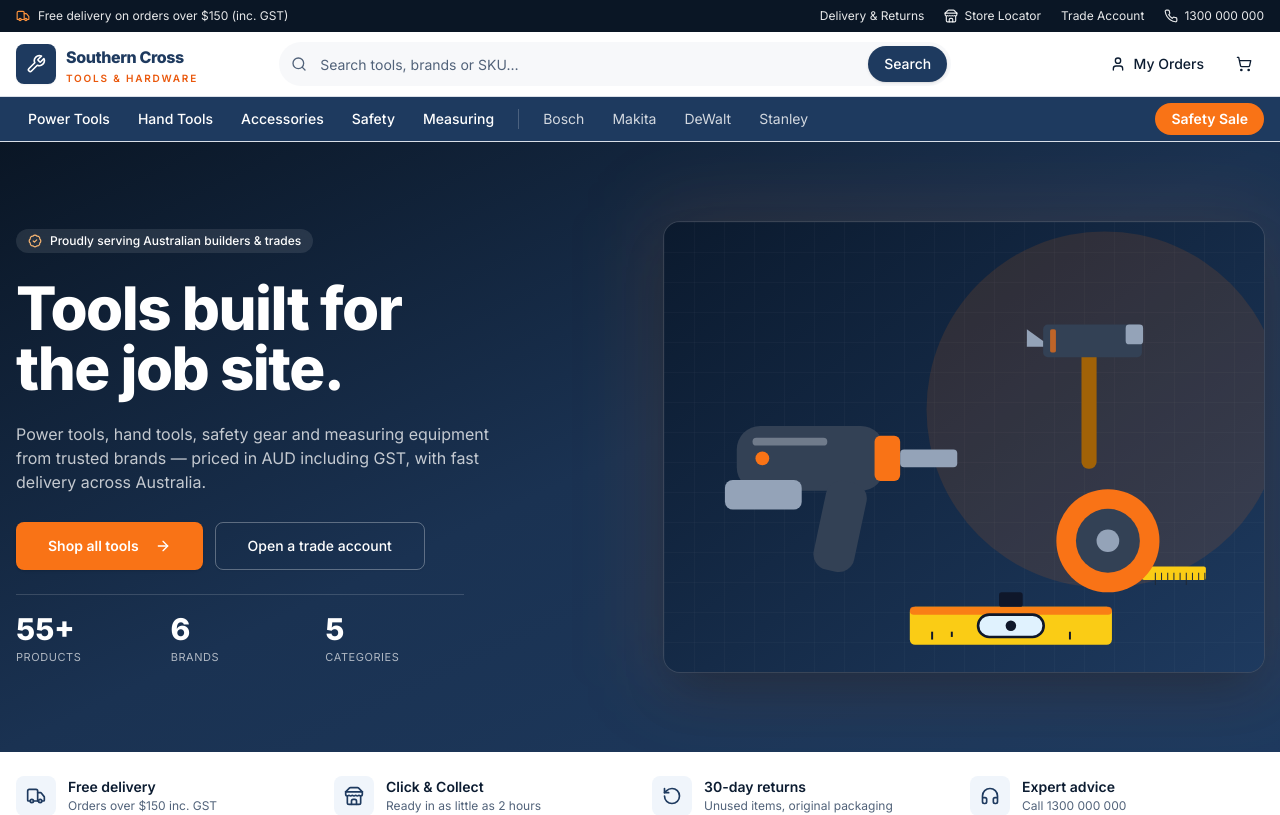
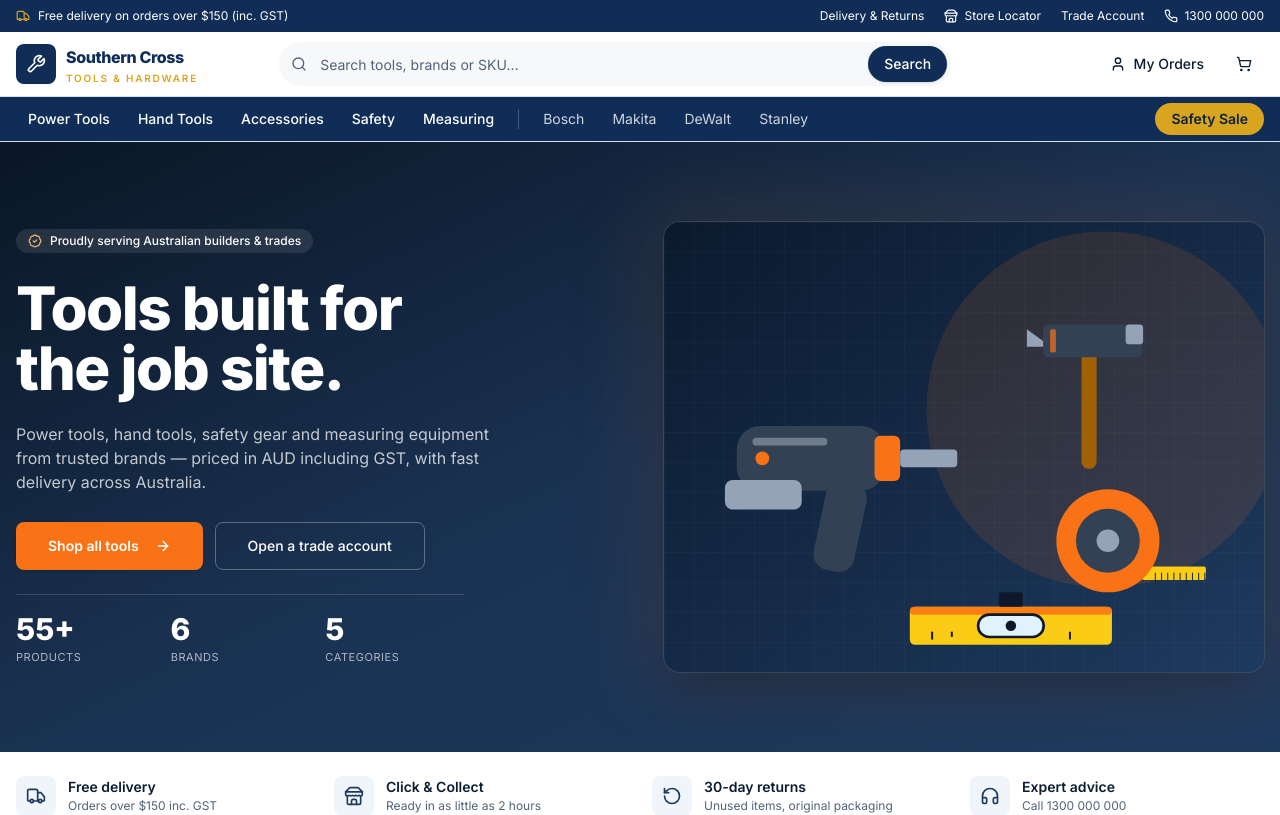
Before and after one commit to biplobcoder-ops/shopos, a Next.js app: page / in a window 1280 px wide. Shown: the top 815 px of the page. Built offline with nearby package versions, Linux system fonts and the light colour scheme.

Commit message:
Refactor navbar styles and update links

```diff
--- a/components/website/navbar.tsx
+++ b/components/website/navbar.tsx
@@ -62,23 +62,30 @@
 
   return (
     <>
-      {/* Utility bar */}
-      <div className="bg-brand-950 text-white/90 text-[11px] md:text-xs">
+      {/* Utility bar — deep navy background */}
+      <div className="bg-primary text-primary-foreground text-[11px] md:text-xs">
         <div className="container mx-auto flex h-8 items-center justify-between gap-4">
           <div className="flex items-center gap-2 truncate">
-            <Truck className="h-3.5 w-3.5 text-safety-400 shrink-0" />
+            <Truck className="h-3.5 w-3.5 text-accent shrink-0" />
             <span className="truncate">
               Free delivery on orders over ${FREE_DELIVERY_THRESHOLD} (inc. GST)
             </span>
           </div>
           <div className="hidden md:flex items-center gap-5">
-            <Link href="/help" className="hover:text-white">Delivery &amp; Returns</Link>
-            <Link href="/contact" className="inline-flex items-center gap-1.5 hover:text-white">
+            <Link href="/help" className="hover:text-accent transition-colors">
+              Delivery &amp; Returns
+            </Link>
+            <Link href="/contact" className="inline-flex items-center gap-1.5 hover:text-accent transition-colors">
               <Store className="h-3.5 w-3.5" />
               Store Locator
             </Link>
-            <Link href="/register" className="hover:text-white">Trade Account</Link>
-            <a href={`tel:${SUPPORT_PHONE_DISPLAY.replace(/\s/g, '')}`} className="inline-flex items-center gap-1.5 hover:text-white">
+            <Link href="/register" className="hover:text-accent transition-colors">
+              Trade Account
+            </Link>
+            <a
+              href={`tel:${SUPPORT_PHONE_DISPLAY.replace(/\s/g, '')}`}
+              className="inline-flex items-center gap-1.5 hover:text-accent transition-colors"
+            >
               <Phone className="h-3.5 w-3.5" />
               {SUPPORT_PHONE_DISPLAY}
             </a>
@@ -99,15 +106,19 @@
             <Menu className="h-5 w-5" />
           </Button>
 
-          <Link href="/" className="flex items-center gap-2.5 shrink-0" aria-label={`${businessInfo.name} home`}>
-            <div className="h-10 w-10 rounded-lg bg-brand-600 text-white flex items-center justify-center shadow-sm">
+          <Link
+            href="/"
+            className="flex items-center gap-2.5 shrink-0"
+            aria-label={`${businessInfo.name} home`}
+          >
+            <div className="h-10 w-10 rounded-lg bg-primary text-primary-foreground flex items-center justify-center shadow-sm">
               <Wrench className="h-5 w-5" />
             </div>
             <div className="leading-none">
-              <div className="text-[15px] md:text-base font-extrabold tracking-tight text-brand-600 dark:text-brand-300">
+              <div className="text-[15px] md:text-base font-extrabold tracking-tight text-primary">
                 Southern Cross
               </div>
-              <div className="text-[9px] md:text-[10px] font-semibold uppercase tracking-[0.18em] text-safety-600 dark:text-safety-400 mt-1">
+              <div className="text-[9px] md:text-[10px] font-semibold uppercase tracking-[0.18em] text-accent mt-1">
                 Tools &amp; Hardware
               </div>
             </div>
@@ -123,7 +134,11 @@
                 className="h-11 pl-10 pr-24 rounded-full bg-muted/50 border-transparent focus-visible:bg-background"
                 aria-label="Search products"
               />
-              <Button type="submit" size="sm" className="absolute right-1 top-1/2 -translate-y-1/2 h-9 rounded-full px-4">
+              <Button
+                type="submit"
+                size="sm"
+                className="absolute right-1 top-1/2 -translate-y-1/2 h-9 rounded-full px-4 bg-primary text-primary-foreground hover:bg-primary/90"
+              >
                 Search
               </Button>
             </div>
@@ -156,7 +171,7 @@
             >
               <ShoppingCart className="h-5 w-5" />
               {count > 0 && (
-                <span className="absolute -top-0.5 -right-0.5 h-5 min-w-5 px-1 rounded-full bg-safety-500 text-white text-[10px] font-bold flex items-center justify-center">
+                <span className="absolute -top-0.5 -right-0.5 h-5 min-w-5 px-1 rounded-full bg-accent text-accent-foreground text-[10px] font-bold flex items-center justify-center">
                   {count > 99 ? '99+' : count}
                 </span>
               )}
@@ -188,8 +203,11 @@
           </div>
         )}
 
-        {/* Category strip (desktop) */}
-        <nav className="hidden lg:block border-t border-border bg-brand-600 text-white" aria-label="Main">
+        {/* Category strip (desktop) — deep navy bar */}
+        <nav
+          className="hidden lg:block border-t border-border bg-primary text-primary-foreground"
+          aria-label="Main"
+        >
           <div className="container mx-auto flex items-center gap-1 h-11">
             {CATEGORIES.map((c) => (
               <Link
@@ -202,11 +220,18 @@
             ))}
             <div className="mx-2 h-5 w-px bg-white/20" />
             {MAIN_LINKS.slice(1).map((l) => (
-              <Link key={l.href} href={l.href} className="px-3 h-full inline-flex items-center text-sm text-white/80 hover:text-white hover:bg-white/10 transition-colors">
+              <Link
+                key={l.href}
+                href={l.href}
+                className="px-3 h-full inline-flex items-center text-sm text-white/80 hover:text-white hover:bg-white/10 transition-colors"
+              >
                 {l.label}
               </Link>
             ))}
-            <Link href="/shop?category=Safety" className="ml-auto px-4 h-8 inline-flex items-center rounded-full bg-safety-500 hover:bg-safety-600 text-sm font-semibold transition-colors">
+            <Link
+              href="/shop?category=Safety"
+              className="ml-auto px-4 h-8 inline-flex items-center rounded-full bg-accent text-accent-foreground hover:bg-accent/90 text-sm font-semibold transition-colors"
+            >
               Safety Sale
             </Link>
           </div>
@@ -217,12 +242,14 @@
       <Sheet open={mobileOpen} onOpenChange={setMobileOpen}>
         <SheetContent side="left" className="p-0 w-[88vw] max-w-[320px] flex flex-col">
           <div className="flex items-center gap-2.5 h-16 border-b border-border px-4">
-            <div className="h-9 w-9 rounded-lg bg-brand-600 text-white flex items-center justify-center">
+            <div className="h-9 w-9 rounded-lg bg-primary text-primary-foreground flex items-center justify-center">
               <Wrench className="h-4 w-4" />
             </div>
             <div className="leading-none">
-              <div className="text-sm font-extrabold text-brand-600 dark:text-brand-300">Southern Cross</div>
-              <div className="text-[9px] font-semibold uppercase tracking-[0.18em] text-safety-600 mt-1">Tools &amp; Hardware</div>
+              <div className="text-sm font-extrabold text-primary">Southern Cross</div>
+              <div className="text-[9px] font-semibold uppercase tracking-[0.18em] text-accent mt-1">
+                Tools &amp; Hardware
+              </div>
             </div>
           </div>
 
@@ -236,7 +263,7 @@
                   key={c.slug}
                   href={`/shop?category=${encodeURIComponent(c.slug)}`}
                   onClick={() => setMobileOpen(false)}
-                  className="flex items-center justify-between rounded-lg px-3 py-3 text-sm font-medium hover:bg-accent"
+                  className="flex items-center justify-between rounded-lg px-3 py-3 text-sm font-medium hover:bg-accent/10"
                 >
                   {c.name}
                   <ChevronRight className="h-4 w-4 text-muted-foreground" />
@@ -257,7 +284,7 @@
                   key={l.href}
                   href={l.href}
                   onClick={() => setMobileOpen(false)}
-                  className="flex items-center rounded-lg px-3 py-3 text-sm hover:bg-accent"
+                  className="flex items-center rounded-lg px-3 py-3 text-sm hover:bg-accent/10"
                 >
                   {l.label}
                 </Link>
@@ -266,11 +293,19 @@
           </div>
 
           <div className="border-t border-border p-4 space-y-2">
-            <a href={`tel:${SUPPORT_PHONE_DISPLAY.replace(/\s/g, '')}`} className="flex items-center gap-2 text-sm font-semibold">
-              <Phone className="h-4 w-4 text-safety-600" />
+            <a
+              href={`tel:${SUPPORT_PHONE_DISPLAY.replace(/\s/g, '')}`}
+              className="flex items-center gap-2 text-sm font-semibold"
+            >
+              <Phone className="h-4 w-4 text-accent" />
               {SUPPORT_PHONE_DISPLAY}
             </a>
-            <Button asChild variant="outline" className="w-full h-10" onClick={() => setMobileOpen(false)}>
+            <Button
+              asChild
+              variant="outline"
+              className="w-full h-10"
+              onClick={() => setMobileOpen(false)}
+            >
               <Link href="/login">Staff sign in</Link>
             </Button>
           </div>
```
